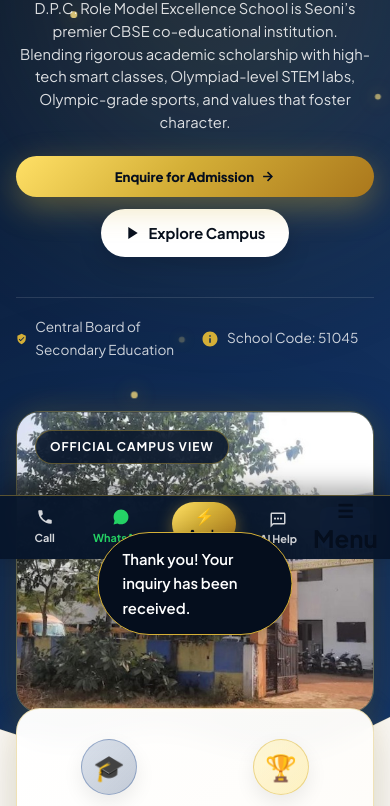
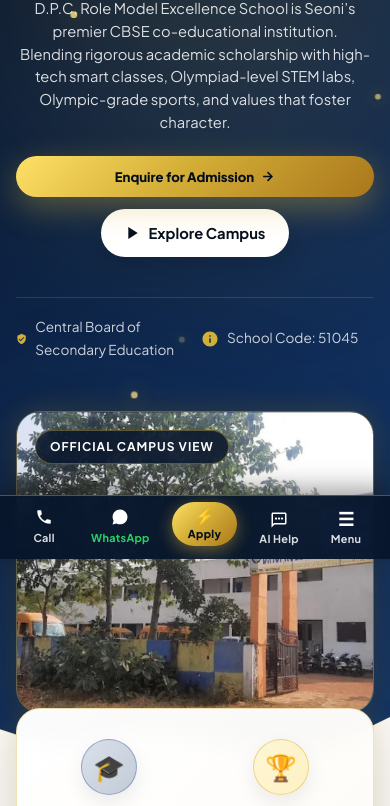
Before and after one commit to adtechenterprisespvtltd2/dpc-school-website, a website: page index.html in a window 390 px wide. Shown: the part 285-1091 px from the top of the page. Drawn offline with nearby package versions, Linux system fonts and the light colour scheme; a web font is replaced by a local one.

Commit message:
fix(mobile ui): hide inactive toast notice completely and fix bottom dock menu text styling

```diff
--- a/assets/css/style.css
+++ b/assets/css/style.css
@@ -2568,29 +2568,37 @@ button, input, select, textarea {
   padding: 30px;
 }
 
-/* Toast Notification */
+/* Toast Notification - Completely Hidden When Inactive */
 .toast-notice {
   position: fixed;
-  bottom: 24px;
+  bottom: calc(90px + env(safe-area-inset-bottom, 0px));
   left: 50%;
-  transform: translateX(-50%) translateY(100px);
-  background: var(--primary-dark);
+  transform: translateX(-50%) translateY(30px) scale(0.92);
+  background: linear-gradient(135deg, #091A36 0%, #050E1D 100%);
   color: #FFFFFF;
-  padding: 14px 24px;
+  padding: 12px 24px;
   border-radius: var(--radius-full);
-  box-shadow: 0 10px 30px rgba(0, 0, 0, 0.3);
-  border: 1px solid var(--accent-gold);
-  z-index: 400;
-  font-size: 0.925rem;
-  font-weight: 600;
+  box-shadow: 0 16px 40px rgba(0, 0, 0, 0.5);
+  border: 1.5px solid var(--accent-gold);
+  z-index: 99999;
+  font-size: 0.88rem;
+  font-weight: 700;
   display: flex;
   align-items: center;
   gap: 10px;
-  transition: transform var(--transition-spring);
+  opacity: 0 !important;
+  visibility: hidden !important;
+  pointer-events: none !important;
+  transition: opacity 0.35s cubic-bezier(0.16, 1, 0.3, 1), transform 0.35s cubic-bezier(0.16, 1, 0.3, 1), visibility 0.35s ease;
+  max-width: 90vw;
+  text-align: center;
 }
 
 .toast-notice.show {
-  transform: translateX(-50%) translateY(0);
+  opacity: 1 !important;
+  visibility: visible !important;
+  pointer-events: auto !important;
+  transform: translateX(-50%) translateY(0) scale(1) !important;
 }
 
 /* ===================================================================
@@ -2985,56 +2993,78 @@ button, input, select, textarea {
   box-shadow: 0 -8px 25px rgba(0, 0, 0, 0.35);
 }
 
-.dock-item {
-  display: flex;
-  flex-direction: column;
-  align-items: center;
-  justify-content: center;
-  background: none;
-  border: none;
-  color: rgba(255, 255, 255, 0.82);
-  font-size: 0.68rem;
-  font-weight: 700;
-  text-decoration: none;
-  cursor: pointer;
-  padding: 4px 8px;
-  border-radius: var(--radius-sm);
-  transition: all var(--transition-fast);
-  gap: 3px;
-  min-width: 50px;
-}
-
-.dock-item .dock-icon {
-  font-size: 1.15rem;
-  line-height: 1;
-  display: flex;
-  align-items: center;
-  justify-content: center;
-}
-
-.dock-item:active {
+.dock-item,
+.dock-menu-btn {
+  display: flex !important;
+  flex-direction: column !important;
+  align-items: center !important;
+  justify-content: center !important;
+  background: none !important;
+  border: none !important;
+  color: rgba(255, 255, 255, 0.85) !important;
+  font-size: 0.68rem !important;
+  font-weight: 700 !important;
+  text-decoration: none !important;
+  cursor: pointer !important;
+  padding: 4px 8px !important;
+  border-radius: var(--radius-sm) !important;
+  transition: all var(--transition-fast) !important;
+  gap: 3px !important;
+  min-width: 50px !important;
+  width: auto !important;
+  height: auto !important;
+  box-shadow: none !important;
+}
+
+.dock-item .dock-icon,
+.dock-menu-btn .dock-icon {
+  font-size: 1.15rem !important;
+  line-height: 1 !important;
+  color: #FFFFFF !important;
+  display: flex !important;
+  align-items: center !important;
+  justify-content: center !important;
+}
+
+.dock-item span,
+.dock-menu-btn span {
+  color: rgba(255, 255, 255, 0.85) !important;
+  font-size: 0.68rem !important;
+  font-weight: 700 !important;
+  letter-spacing: 0.3px !important;
+}
+
+.dock-item:active,
+.dock-menu-btn:active {
   transform: scale(0.92);
 }
 
 .dock-item.dock-wa {
-  color: #25D366;
+  color: #25D366 !important;
+}
+
+.dock-item.dock-wa span {
+  color: #25D366 !important;
 }
 
 .dock-item-highlight {
-  background: var(--accent-gold-gradient);
+  background: var(--accent-gold-gradient) !important;
   color: var(--primary-dark) !important;
-  padding: 6px 16px;
-  border-radius: var(--radius-full);
-  box-shadow: 0 4px 16px rgba(212, 175, 55, 0.45);
-  transform: translateY(-4px);
+  padding: 6px 16px !important;
+  border-radius: var(--radius-full) !important;
+  box-shadow: 0 4px 16px rgba(212, 175, 55, 0.45) !important;
+  transform: translateY(-4px) !important;
+  min-width: 60px !important;
 }
 
 .dock-item-highlight .dock-icon {
-  font-size: 1rem;
+  font-size: 1rem !important;
+  color: var(--primary-dark) !important;
 }
 
 .dock-item-highlight span {
-  font-weight: 800;
+  font-weight: 800 !important;
+  color: var(--primary-dark) !important;
 }
 
 /* ===================================================================
--- a/assets/js/main.js
+++ b/assets/js/main.js
@@ -214,9 +214,17 @@ document.addEventListener('DOMContentLoaded', () => {
   function showToast(msg = 'Thank you! Your inquiry has been received.') {
     if (!toast) return;
     if (toastMessage) toastMessage.innerText = msg;
-    toast.classList.add('show');
+    toast.style.display = 'flex';
+    requestAnimationFrame(() => {
+      toast.classList.add('show');
+    });
     setTimeout(() => {
       toast.classList.remove('show');
+      setTimeout(() => {
+        if (!toast.classList.contains('show')) {
+          toast.style.display = 'none';
+        }
+      }, 400);
     }, 4500);
   }
 
--- a/index.html
+++ b/index.html
@@ -17,7 +17,7 @@
   <link rel="icon" type="image/svg+xml" href="assets/images/logo.svg">
 
   <!-- Stylesheet -->
-  <link rel="stylesheet" href="assets/css/style.css?v=3.6">
+  <link rel="stylesheet" href="assets/css/style.css?v=3.7">
 </head>
 <body>
   <!-- Dynamic Top Scroll Progress Indicator -->
@@ -1198,7 +1198,7 @@
       </div>
       <span>AI Help</span>
     </button>
-    <button class="dock-item mobile-nav-toggle" title="Open Navigation Menu">
+    <button class="dock-item dock-menu-btn mobile-nav-toggle" id="dock-menu-btn" title="Open Navigation Menu">
       <div class="dock-icon">☰</div>
       <span>Menu</span>
     </button>
@@ -1332,12 +1332,12 @@
     </div>
   </div>
 
-  <!-- Toast Notice -->
-  <div class="toast-notice" id="toast-feedback">
-    <span id="toast-text">Thank you! Your inquiry has been received.</span>
+  <!-- Toast Notice (Hidden by default to prevent any layout bleed) -->
+  <div class="toast-notice" id="toast-feedback" style="display: none;" aria-live="polite">
+    <span id="toast-text"></span>
   </div>
 
   <!-- Interactive Scripts -->
-  <script src="assets/js/main.js?v=3.6"></script>
+  <script src="assets/js/main.js?v=3.7"></script>
 </body>
 </html>
```
